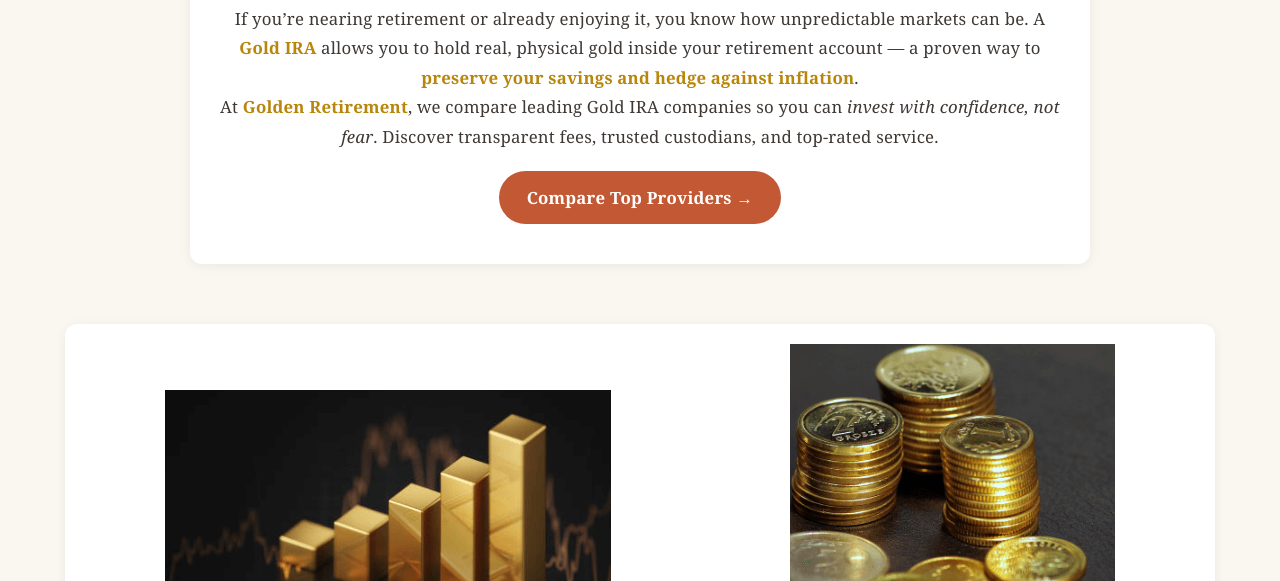
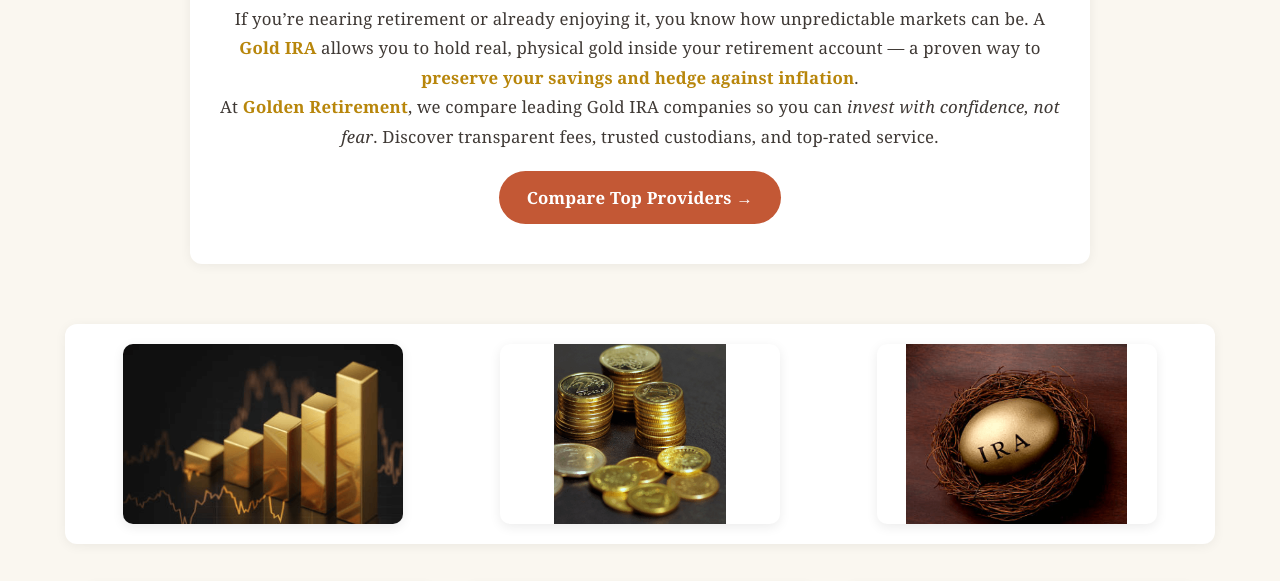
Before and after one commit to Allie-kat56/goldenretirement, a plain HTML site: page index.html in a window 1280 px wide. Shown: the part 359-940 px from the top of the page. Drawn offline with Linux system fonts and the light colour scheme.

Commit message:
Modify alignment and add decorative image styles
Updated alignment and added decorative image wrapper styles.

```diff
--- a/styles.css
+++ b/styles.css
@@ -274,7 +274,7 @@ html {
   margin: 40px auto;
   display: flex;
   justify-content: space-around;
-  align-items: center;
+  align-items: flex-start;
   padding: 20px;
   background: #FFFFFF;
   border-radius: 12px;
@@ -283,9 +283,20 @@ html {
   gap: 20px;
 }
 
-.decorative-img {
-  max-width: 300px;
-  width: 100%;
+.decorative-img-wrapper {
+  width: 280px;        /* slightly smaller for better spacing */
+  height: 180px;       /* uniform height for all images */
+  overflow: hidden;
+  display: flex;
+  justify-content: center;
+  align-items: center;
   border-radius: 10px;
   box-shadow: 0 3px 12px rgba(0,0,0,0.08);
+  background: #fff;
 }
+
+.decorative-img-wrapper img {
+  height: 100%;        /* fills box height */
+  width: auto;         /* maintains aspect ratio */
+  object-fit: cover;   /* crops if necessary */
+}
```
